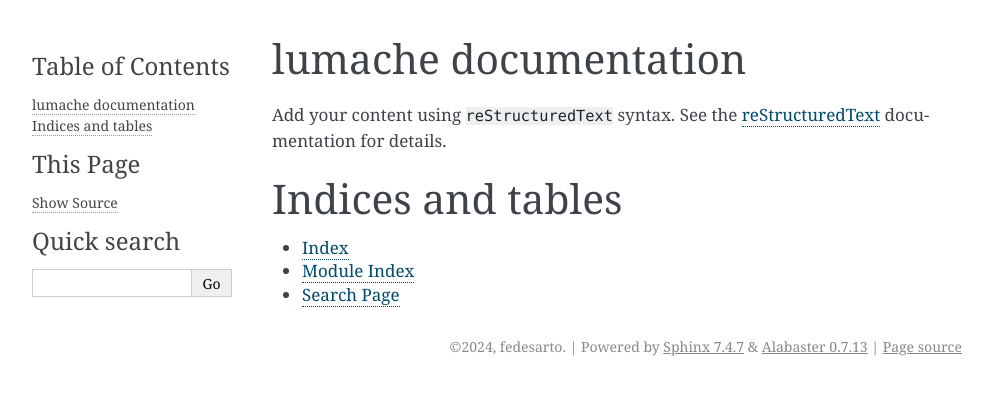
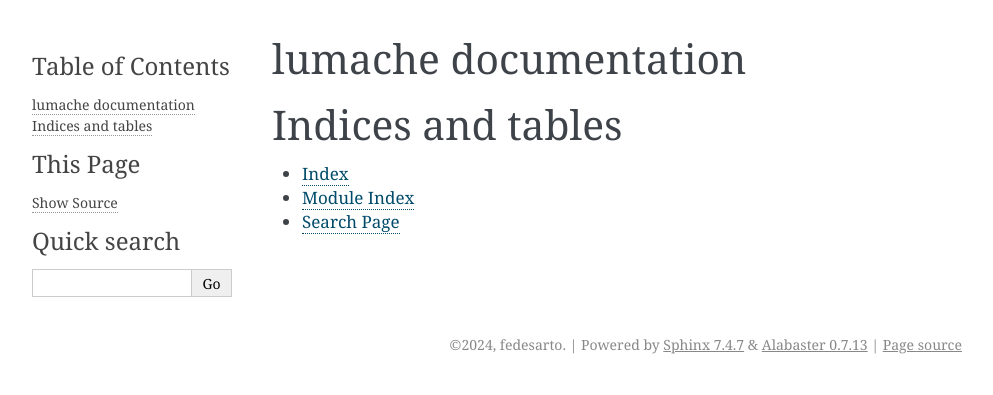
Before and after one commit to fsartore/try_publication_mark, a Sphinx documentation site: the page built from docs/source/index.md, in a window 1280 px wide. Shown: the top 395 px of the page, without its empty margins (148-1141 px from the left). Built offline with Sphinx 7.4.7, drawn with Linux system fonts in a browser that asks for light colours; some of the changed lines change nothing that is shown.

Commit message:
so far so good

````diff
--- a/docs/source/conf.py
+++ b/docs/source/conf.py
@@ -14,7 +14,9 @@
 # -- General configuration ---------------------------------------------------
 # https://www.sphinx-doc.org/en/master/usage/configuration.html#general-configuration
 
-extensions = []
+extensions = [
+    "myst_parser",
+]
 
 templates_path = ['_templates']
 exclude_patterns = []
--- /dev/null
+++ b/docs/source/index.md
@@ -0,0 +1,17 @@
+% lumache documentation master file, created by
+% sphinx-quickstart on Wed Aug 14 08:58:27 2024.
+% You can adapt this file completely to your liking, but it should at least
+% contain the root `toctree` directive.
+
+# lumache documentation
+
+```{toctree}
+:caption: 'Contents:'
+:maxdepth: 2
+```
+
+# Indices and tables
+
+- {ref}`genindex`
+- {ref}`modindex`
+- {ref}`search`
--- a/docs/source/index.rst
+++ /dev/null
@@ -1,22 +0,0 @@
-.. lumache documentation master file, created by
-   sphinx-quickstart on Wed Aug 14 08:58:27 2024.
-   You can adapt this file completely to your liking, but it should at least
-   contain the root `toctree` directive.
-
-lumache documentation
-=====================
-
-Add your content using ``reStructuredText`` syntax. See the
-`reStructuredText <https://www.sphinx-doc.org/en/master/usage/restructuredtext/index.html>`_
-documentation for details.
-
-
-.. toctree::
-   :maxdepth: 2
-   :caption: Contents:
-
-Indices and tables
-==================
-* :ref:`genindex`
-* :ref:`modindex`
-* :ref:`search`
````
